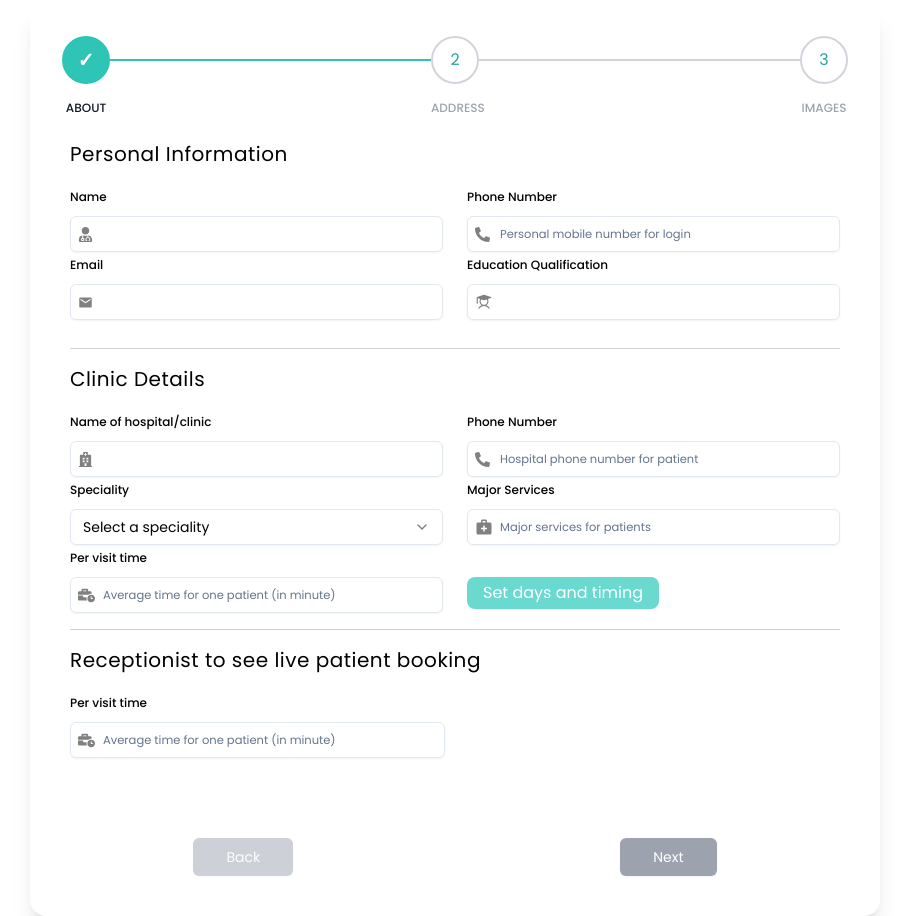
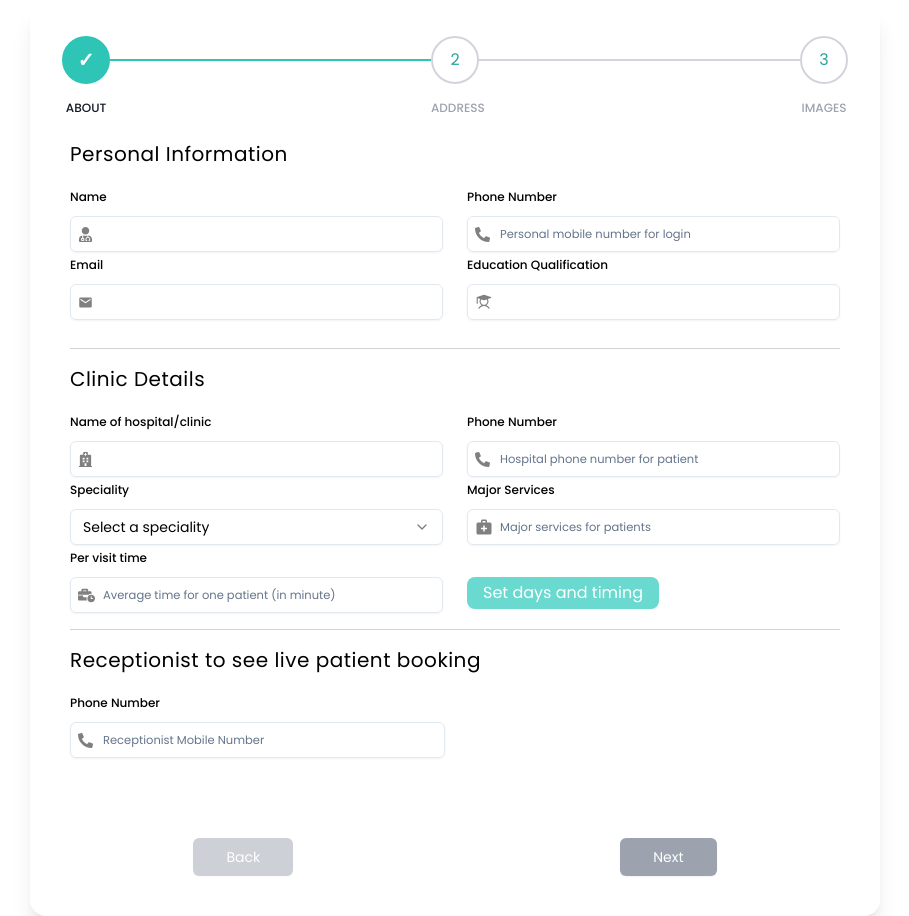
Before and after one commit to Prajakta244/livsa, a React (Vite) app: page /register-clinic in a window 1280 px wide. Shown: the whole page, without its empty margins (185-1094 px from the left). Built offline with nearby package versions, Linux system fonts and the light colour scheme.

Commit message:
minor changes

```diff
--- a/src/components/About.jsx
+++ b/src/components/About.jsx
@@ -129,13 +129,13 @@ const About = () => {
             <h2 className='text-lg sm:text-xl tracking-wide'>Receptionist to see live patient booking</h2>
           </section>
           <div className='flex flex-col md:w-[375px] lg:flex-row'>
-            <CustomFormField control={form.control}
-              fieldType='input'
-              name='avg_time'
-              label='Per visit time'
-              placeholder='Average time for one patient (in minute)'
-              iconSrc={<FaBusinessTime className='absolute ml-2' size={17} color='grey' />}
-            />
+          <CustomFormField control={form.control}
+            fieldType='input'
+            name='receptionist_number'
+            label='Phone Number'
+            placeholder='Receptionist Mobile Number'
+            iconSrc={<FaPhoneAlt className='absolute ml-2' size={15} color='grey' />}
+          />
           </div>
         </div>
       </form>
--- a/src/components/About_Hospital.jsx
+++ b/src/components/About_Hospital.jsx
@@ -123,9 +123,10 @@ const About_Hospital = () => {
           <section className='mb-4'>
             <h2 className='text-lg sm:text-xl tracking-wide'>Receptionist to see live patient booking</h2>
           </section>
-          <div className='flex flex-col md:w-[375px] lg:flex-row'><CustomFormField control={form.control}
+          <div className='flex flex-col md:w-[375px] lg:flex-row'>
+            <CustomFormField control={form.control}
             fieldType='input'
-            name='clinic_number'
+            name='receptionist_number'
             label='Phone Number'
             placeholder='Receptionist Mobile Number'
             iconSrc={<FaPhoneAlt className='absolute ml-2' size={15} color='grey' />}
--- a/src/components/AppointmentDetails.jsx
+++ b/src/components/AppointmentDetails.jsx
@@ -5,6 +5,8 @@ import HowToRegIcon from '@mui/icons-material/HowToReg';
 import PendingActionsIcon from '@mui/icons-material/PendingActions';
 import { FormControl, InputLabel, Select, MenuItem, Box } from '@mui/material';
 import Navbar from './Navbar';
+import CheckCircleIcon from '@mui/icons-material/CheckCircle';
+import CancelIcon from '@mui/icons-material/Cancel';
 
 const ChildElement = ({ timeline, setTimeline }) => {
 
@@ -110,7 +112,7 @@ const AppointmentDetails = () => {
     ];
 
     patientData.forEach(data => {
-        data.action = data.action == 'done' ? <HowToRegIcon sx={{ color: 'green' }} /> : <PendingActionsIcon sx={{ color: 'red' }} />
+        data.action = data.action == 'done' ? <CheckCircleIcon sx={{ color: 'green',fontSize:19 }} /> : <CancelIcon sx={{ color: 'red',fontSize:19 }} />
     })
     return (
         <>
--- a/src/components/Navbar.jsx
+++ b/src/components/Navbar.jsx
@@ -1,6 +1,7 @@
 import {useState} from 'react'
 import Livsa from '../assets/Livsa.svg'
 import { Menu,X } from 'lucide-react'
+import { useNavigate } from 'react-router-dom'
 
 const navItems = [
     { label: 'Menu1', href: '#' },
@@ -9,6 +10,7 @@ const navItems = [
     { label: 'Menu4', href: '#' }
 ]
 const Navbar = () => {
+    const navigate = useNavigate()
     const [mobileDrawerOpen,setMobileDrawerOpen] = useState(false)
     const toggelNavbar = () => setMobileDrawerOpen(!mobileDrawerOpen)
     return (
@@ -16,7 +18,7 @@ const Navbar = () => {
             <div className="container px-4 mx-auto relative text-sm">
                 <div className="flex justify-between items-center">
                     <div className="items-center flex-shrink-0">
-                        <img src={Livsa} className='h-[18px] w-15 mr-2' alt="" />
+                        <img src={Livsa} className='h-[18px] w-15 mr-2' alt="" onClick={ () => navigate('/') }/>
                     </div>
                     <ul className="hidden lg:flex ml-14 space-x-12">
                         {navItems.map((item, index) => (
--- a/src/lib/validations.js
+++ b/src/lib/validations.js
@@ -8,4 +8,10 @@ export const formSchema = z.object({
     qualification:z.string().min(1, "Qualification is required") .min(2,{message:'Qualification must be 2 characters long'}).max(50),
     avg_time:z.coerce.number(),
     clinic:z.string().min(1, "Clinic name is required").min(3,{message:'Clinic name must be at least 3 characters'}),
+    clinic_number: z
+    .string().min(1, "Phone number is required")
+    .refine((phone) => /^\d{10}$/.test(phone), "Invalid phone number"),
+    receptionist_number:z
+    .string().min(1, "Phone number is required")
+    .refine((phone) => /^\d{10}$/.test(phone), "Invalid phone number"),
   })
--- a/src/pages/DoctorInfo.jsx
+++ b/src/pages/DoctorInfo.jsx
@@ -1,6 +1,6 @@
 import React, { useEffect, useState } from 'react'
 import { useParams } from 'react-router-dom'
-import { useMediaQuery } from 'react-responsive';
+// import { useMediaQuery } from 'react-responsive';
 import doctor from '../assets/doc1.jpg'
 import hosp_image1 from '../assets/hosp_image1.jpg'
 import hosp_image2 from '../assets/hosp_image2.jpg'
@@ -14,6 +14,8 @@ import { FormControl, InputLabel, Select, MenuItem, Box } from '@mui/material';
 import { useNavigate } from 'react-router-dom'
 import HowToRegIcon from '@mui/icons-material/HowToReg';
 import PendingActionsIcon from '@mui/icons-material/PendingActions';
+import CheckCircleIcon from '@mui/icons-material/CheckCircle';
+import CancelIcon from '@mui/icons-material/Cancel';
 import Navbar from '@/components/Navbar';
 
 const ChildElement = ({ timeline, setTimeline }) => {
@@ -122,7 +124,7 @@ const DoctorInfo = () => {
   ];
 
   patientData.forEach(data => {
-    data.action = data.action == 'done' ? <HowToRegIcon sx={{ color: 'green' }} /> : <PendingActionsIcon sx={{ color: 'red' }} />
+    data.action = data.action == 'done' ? <CheckCircleIcon sx={{ color: 'green',fontSize:19 }} /> : <CancelIcon sx={{ color: 'red',fontSize:19 }} />
   })
 
 
@@ -138,7 +140,7 @@ const DoctorInfo = () => {
   return (
     <><Navbar />
       <div className='flex flex-col items-center'>
-        <div className='flex flex-col md:flex-row md:gap-10 gap-3  pt-10'>
+        <div className='flex flex-col md:flex-row md:gap-10 gap-3  pt-10 items-center'>
           <div className='flex w-[250px] md:w-[500px] bg-white border border-gray-200 rounded-lg shadow-sm flex-col md:flex-row h-[340px] md:h-48 mt-2 hover:bg-gray-100 dark:border-gray-700 dark:bg-gray-800 dark:hover:bg-gray-700 items-center md:items-start'>
             <img
               src={doctor}
@@ -152,7 +154,8 @@ const DoctorInfo = () => {
             </div>
           </div>
           <div class="md:border-l md:border-gray-300 md:h-52"></div>
-          <hr class="h-px my-8 bg-gray-200 border-0 dark:bg-gray-700"></hr>
+          {/* <hr class="h-px my-8 bg-gray-200 border-0 dark:bg-gray-700"></hr> */}
+          <hr class="flex md:hidden w-56 h-1 mx-auto my-4 bg-gray-100 border-0 rounded-sm md:my-10 dark:bg-gray-700" />
           <div className='flex flex-col w-[300px]'>
             <h5 class="mb-2 text-lg font-medium  text-gray-900">Address</h5>
             <p class="mb-3 font-normal text-gray-700 text-[14px]">John Doe 1234 Elm Street Springfield, IL 62704 United States</p>
@@ -163,9 +166,10 @@ const DoctorInfo = () => {
               <li className='text-[14px]'>service 3</li>
             </ul>
           </div>
-          <hr class="h-px my-8 bg-gray-200 border-0 dark:bg-gray-700"></hr>
+          {/* <hr class="h-px my-8 bg-gray-200 border-0 dark:bg-gray-700"></hr> */}
+          <hr class="flex md:hidden w-56 h-1 mx-auto my-4 bg-gray-100 border-0 rounded-sm md:my-10 dark:bg-gray-700" />
         </div>
-        <div className='flex items-center '>
+        <div className='flex items-center pt-8'>
           <div className='flex w-[280px] md:w-[950px]'>
             {/* test */}
             <MdChevronLeft className='opacity-50 cursor-pointer hover:opacity-100 mt-[66px]' onClick={slideLeft} size={40} />
@@ -208,7 +212,7 @@ const DoctorInfo = () => {
             <MdChevronRight className='opacity-50 cursor-pointer hover:opacity-100 mt-[66px]' onClick={slideRight} size={40} />
           </div>
         </div>
-        <hr class="w-48 h-1 mx-auto my-4 bg-gray-100 border-0 rounded-sm md:my-10 dark:bg-gray-700" />
+        <hr class="w-56 h-1 mx-auto my-4 bg-gray-100 border-0 rounded-sm md:my-10 dark:bg-gray-700" />
         <div className='flex items-center flex-col'>
           <h3 class="hidden md:flex text-3xl font-bold dark:text-white">Appointment Details</h3>
           <button
```
